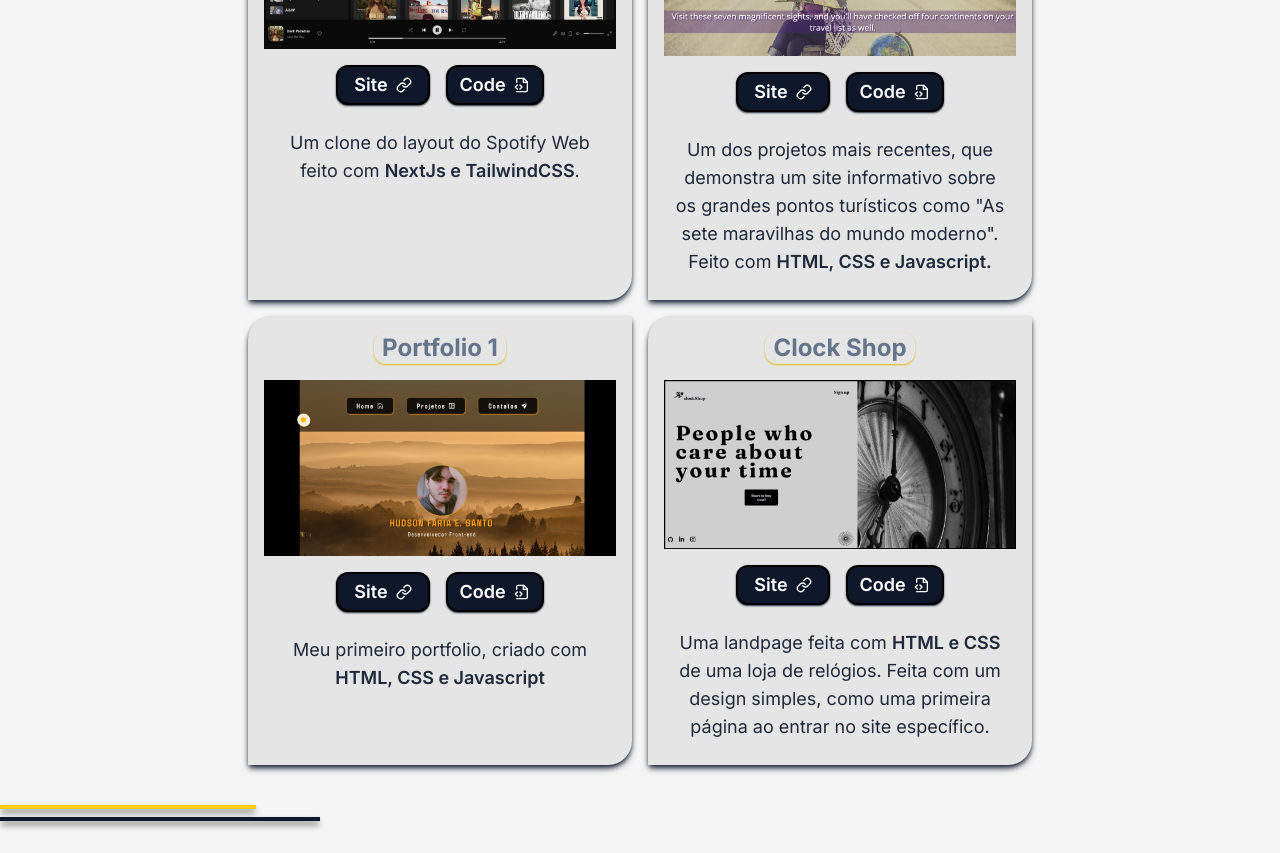
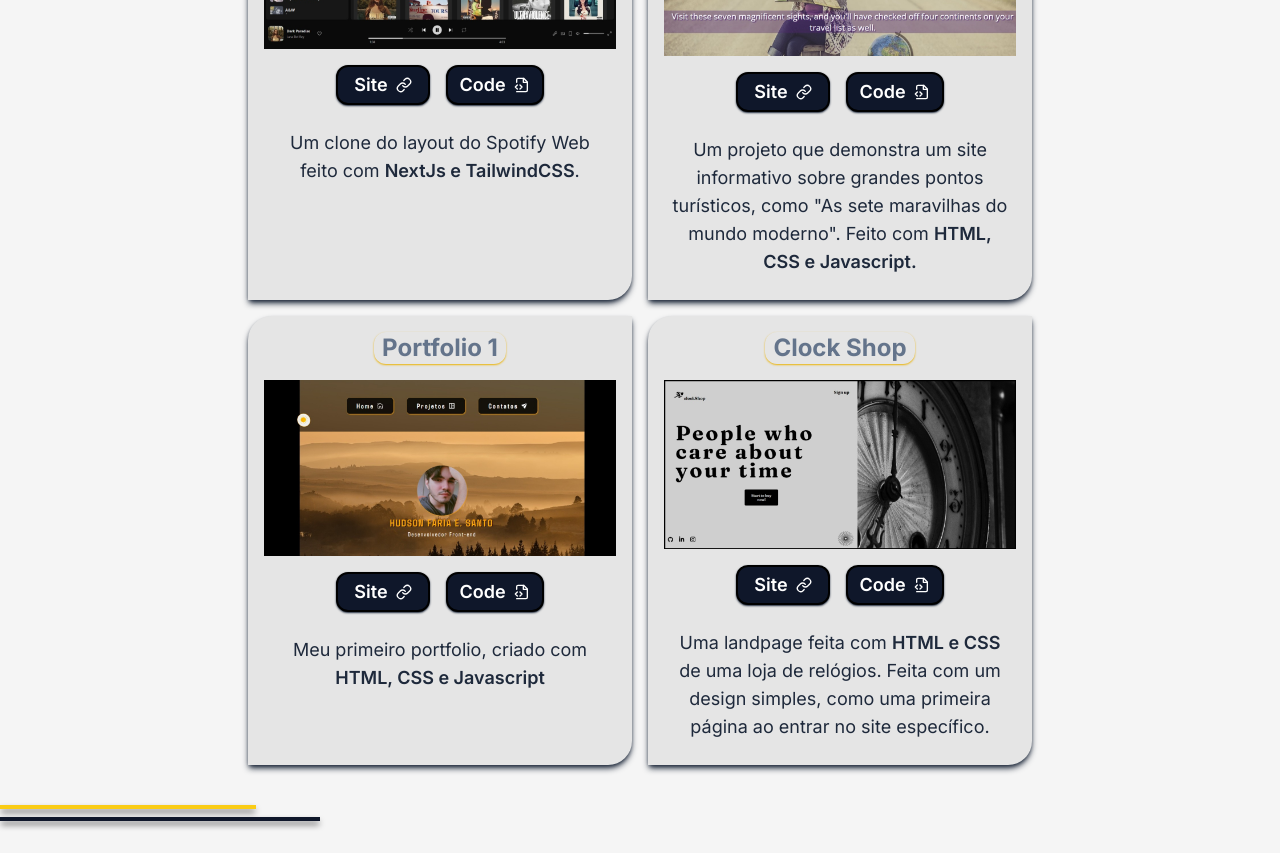
Before and after one commit to HudsnF/Portfolio, a Next.js app: page /projects in a window 1280 px wide. Shown: the part 880-1733 px from the top of the page. Built offline with nearby package versions, Linux system fonts and the light colour scheme.

Commit message:
descrição 7w

```diff
--- a/src/app/projects/ProjectCard.js
+++ b/src/app/projects/ProjectCard.js
@@ -56,7 +56,7 @@ export default function ProjectCard() {
                     <a href="https://github.com/HudsnF/Seven-Wonders-of-the-World" target="_blank" className="bg-slate-900 px-3 py-1 text-lg flex items-center rounded-xl gap-2 shadow-sm shadow-slate-800 border-2 border-black text-white font-semibold hover:bg-slate-700 transition-all duration-300">Code<FileCode2 size={16} /></a>
                 </div>
                 <div className="p-2 text-lg text-center">
-                    <p>Um dos projetos mais recentes, que demonstra um site informativo sobre os grandes pontos turísticos como "As sete maravilhas do mundo moderno". Feito com <span className="font-semibold">HTML, CSS e Javascript.</span></p>
+                    <p>Um projeto que demonstra um site informativo sobre grandes pontos turísticos, como "As sete maravilhas do mundo moderno". Feito com <span className="font-semibold">HTML, CSS e Javascript.</span></p>
                 </div>
             </div>
 
```
